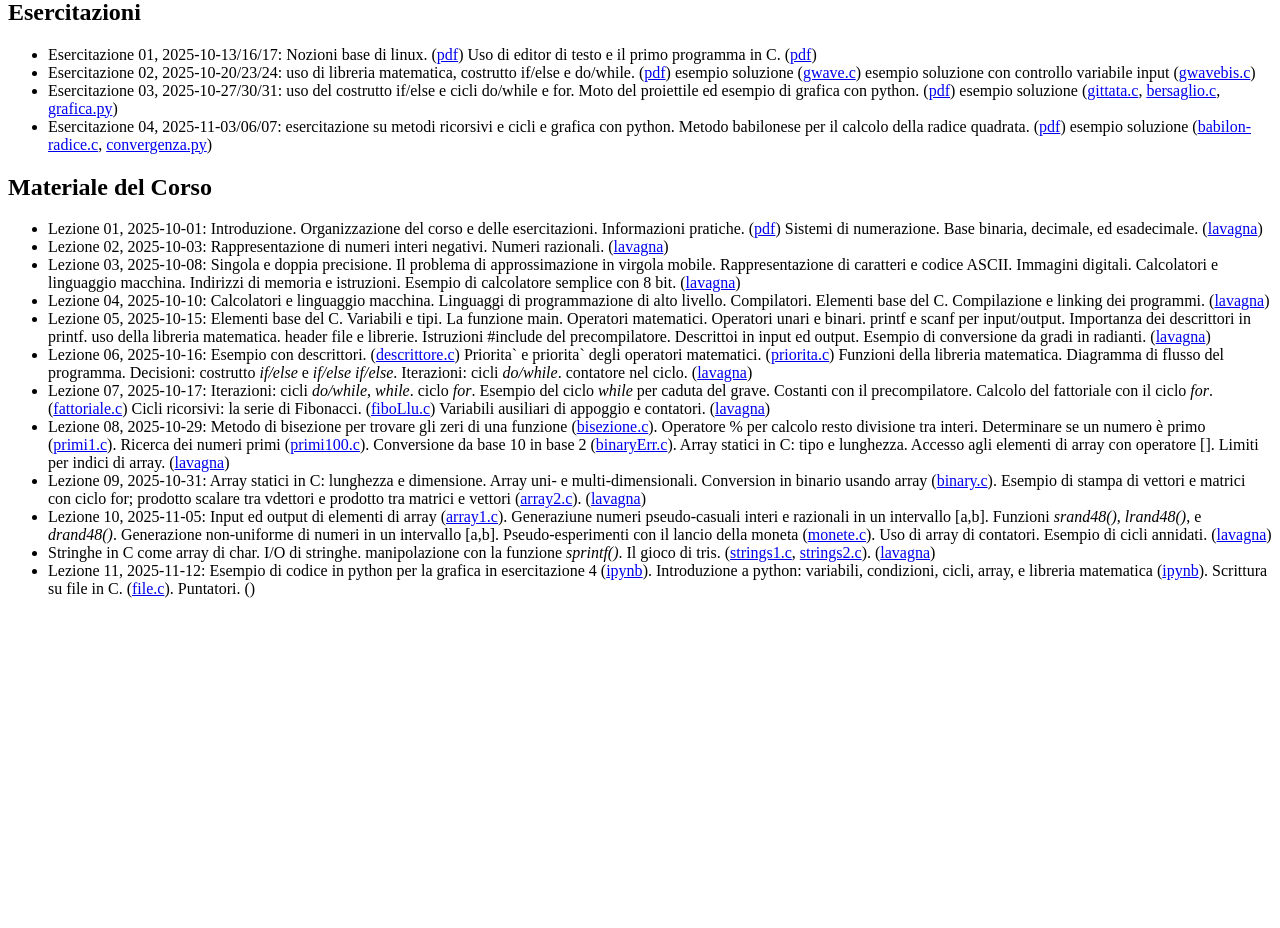
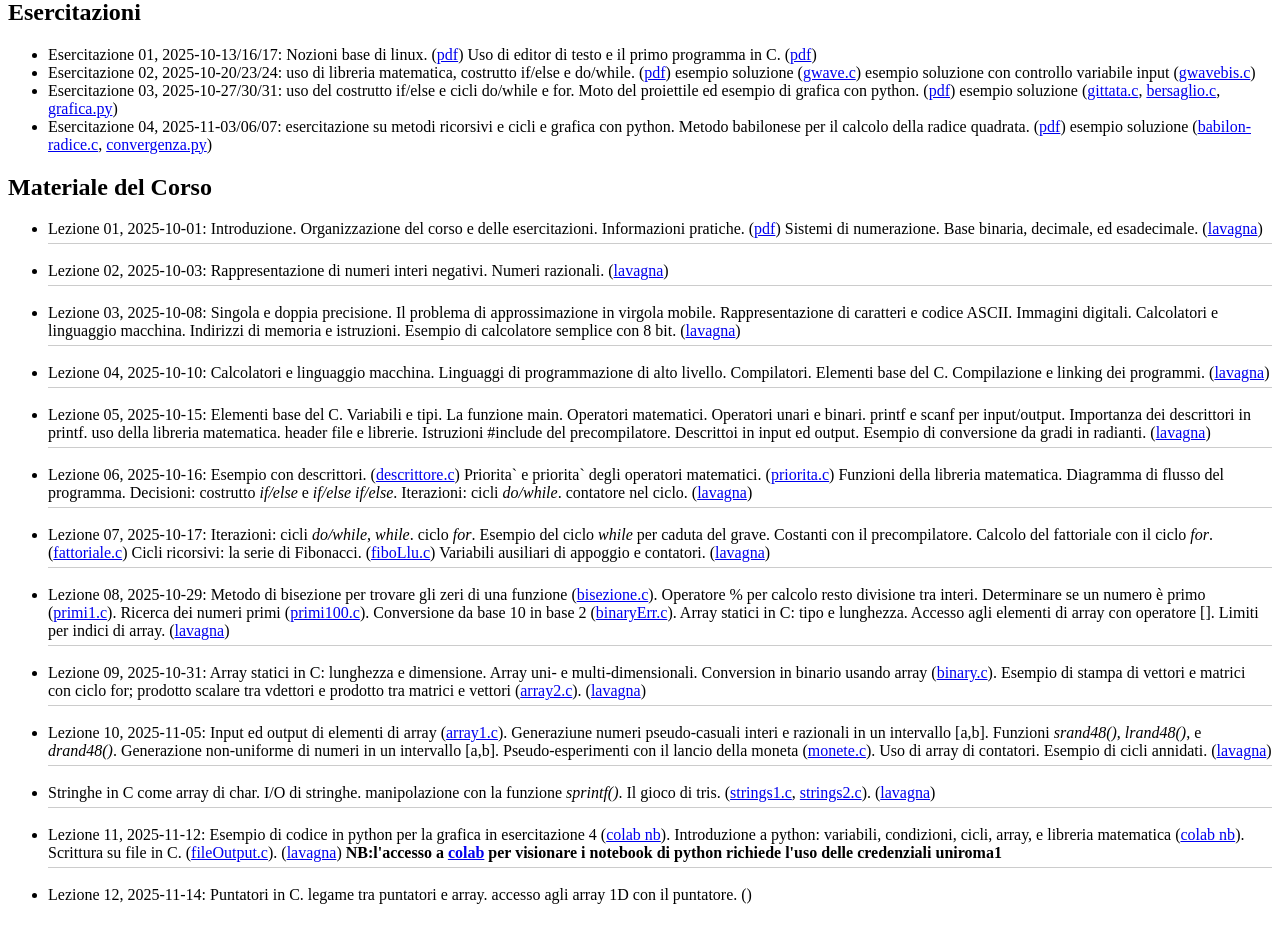
Before and after one commit to rahatlou/labcalc, a PHP site: page /content.php in a window 1280 px wide. Shown: the part 807-1735 px from the top of the page. Before the commit the page ends 1405 px from the top, so only its background shows below. Run offline with PHP 8.4, Linux system fonts and the light colour scheme.

Commit message:
modificato stile della lista per aggiungere spazi e linea tra le lezioni

```diff
--- a/content.php
+++ b/content.php
@@ -125,7 +125,28 @@
            <div class="entry">
 
 <!-- begin lectures -->
-<ul>
+<style>
+  .spaziosa li {
+    position: relative;
+    padding-bottom: 8px; /* spazio sopra la linea */
+    margin-bottom: 10px;  /* spazio tra gli elementi */
+  }
+
+  .spaziosa li::after {
+    content: "";
+    display: block;
+    height: 1px;
+    background-color: #ccc; /* colore della linea */
+    margin-top: 5px;        /* spazio dalla voce */
+  }
+
+  /* Rimuove la linea dopo l'ultimo elemento */
+  .spaziosa li:last-child::after {
+    display: none;
+  }
+</style>
+
+<ul class="spaziosa">
 
 
 <li>
@@ -242,61 +263,34 @@ Il gioco di tris.
 <li>
 Lezione 11, 2025-11-12:
 Esempio di codice in python per la grafica in esercitazione 4
-(<a target=blank_ href="https://colab.research.google.com/drive/1RnwOVLqmJMGmBrmYI-SFeetcOVqdaPYH?usp=sharing">ipynb</a>).
+(<a target=blank_ href="https://colab.research.google.com/drive/1RnwOVLqmJMGmBrmYI-SFeetcOVqdaPYH?usp=sharing">colab nb</a>).
 Introduzione a python: variabili, condizioni, cicli, array, e libreria matematica
-(<a target=blank_ href="https://colab.research.google.com/drive/1qUCsZ2zWkbALFQF49B3Q7NC3rIQMuyYt?usp=sharing">ipynb</a>).
-Scrittura su file in C. (<a target=blank_ href="https://github.com/rahatlou/labcalc/blob/2025/material/file.c">file.c</a>).
-Puntatori.
-(<a target=blank_ href="https://github.com/rahatlou/labcalc/blob/2025/material/2025-11-12-lezione.pdf"></a>)
+(<a target=blank_ href="https://colab.research.google.com/drive/1qUCsZ2zWkbALFQF49B3Q7NC3rIQMuyYt?usp=sharing">colab nb</a>).
+Scrittura su file in C. (<a target=blank_ href="https://github.com/rahatlou/labcalc/blob/2025/material/fileOutput.c">fileOutput.c</a>).
+(<a target=blank_ href="https://github.com/rahatlou/labcalc/blob/2025/material/2025-11-12-lezione.pdf">lavagna</a>)
+<b>NB:l'accesso a <a href="https://colab.research.google.com" target=blank_>colab</a> per visionare i notebook di python richiede l'uso delle credenziali uniroma1</b>
+</li>
 
-
+<li>
+Lezione 12, 2025-11-14:
+Puntatori in C. legame tra puntatori e array. accesso agli array 1D con il puntatore.
+(<a target=blank_ href="https://github.com/rahatlou/labcalc/blob/2025/material/2025-11-14-lezione.pdf"></a>)
+</li>
 
 <?php
 /*
 
 
-
-<li>
-Introduzione a python: output formattato di variabili  e libreria matematica.
-Python3 dalla riga di comando e uso di
-<a href="https://colab.research.google.com" target=blank_>colab</a> nel browser.
-(<a target=blank_ href="https://github.com/rahatlou/labcalc/blob/2024/material/11-lezione.pdf">lavagna</a>)
-</li>
-
-
-
-<li>
-Lezione 14, 2024-11-13:
-Applicazioni di array: conversione di numeri in binario (<a target=blank_ href="https://github.com/rahatlou/labcalc/blob/2024/material/binary.c">binary.c</a>).
 Algoritmo bubble sort per ordinamento di array di dati (<a target=blank_ href="https://github.com/rahatlou/labcalc/blob/2024/material/bubble.c">bubble.c</a>).
 Ricerca binaria di elementi in un array ordinato (<a target=blank_ href="https://github.com/rahatlou/labcalc/blob/2024/material/binsearch.c">binsearch.c</a>).
-(<a target=blank_ href="https://github.com/rahatlou/labcalc/blob/2024/material/14-lezione.pdf">lavagna</a>)
-</li>
-
-<li>
-Lezione 15, 2024-11-15:
 Il gioco delle freccette e la stima del &pi; greco con i numeri casuali
 (<a target=blank_ href="https://github.com/rahatlou/labcalc/blob/2024/material/pigreco.c">pigreco.c</a>).
-I/O di stringhe e manipolazione con la funzione <em>sprintf()</em>.
-(<a target=blank_ href="https://github.com/rahatlou/labcalc/blob/2024/material/15-lezione.pdf">lavagna</a>)
-</li>
 
+ puntatori. legame tra puntatori e array. accesso agli array 1D tramite puntatore
+(<a target=blank_ href="https://github.com/rahatlou/labcalc/blob/2024/material/pointer.c">pointer.c</a>).
 
-<li>
-Esercitazione 05, 2024-11-14/15: esercitazione su metodi ricorsivi e cicli e grafica con python.
-(<a target=blank_ href="https://github.com/rahatlou/labcalc/blob/2024/material/esercitazione-05.pdf">pdf</a>)
-</li>
+Input/output su file (<a target=blank_ href="https://github.com/rahatlou/labcalc/blob/2024/material/fileIO.c">fileIO.c</a>).
 
-<li>
-Lezione 16, 2024-11-20:
-stringhe in C come array di char. I/O di stringhe. manipolazione con la funzione <em>sprintf()</em>. (<a target=blank_ href="https://github.com/rahatlou/labcalc/blob/2024/material/strings.c">strings.c</a>).
-Il gioco di tris. puntatori. legame tra puntatori e array. accesso agli array 1D tramite puntatore (<a target=blank_ href="https://github.com/rahatlou/labcalc/blob/2024/material/pointer.c">pointer.c</a>).
-Input/output su file (<a target=blank_ href="https://github.com/rahatlou/labcalc/blob/2024/material/fileIO.c">fileIO.c</a>).
-(<a target=blank_ href="https://github.com/rahatlou/labcalc/blob/2024/material/16-lezione.pdf">lavagna</a>)
-</li>
-
-
-<li>
 Lezione 17, 2024-11-22:
 Uso di puntatori con array 2D (<a target=blank_ href="https://github.com/rahatlou/labcalc/blob/2024/material/array2D.c">array2D.c</a>).
 Introduzione alle funzioni in C.
```
